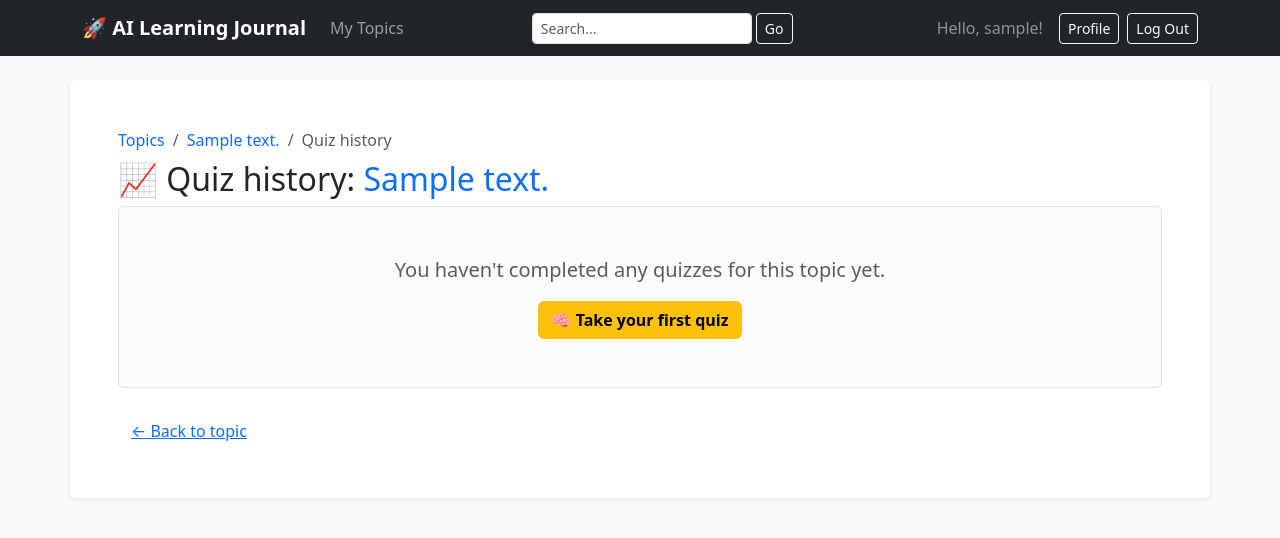
After one commit to MuhammadYusuf007-max/Learning_journal, a Django app: page /quiz/history/1/ in a window 1280 px wide. The commit adds this page. Shown: the top 538 px of the page. Run offline with Django 5.2, Linux system fonts and the light colour scheme; a user stored in the database is signed in; tables that the repository leaves empty hold one stand-in row (values such as "Sample post"); data that the repository does not hold is empty; some libraries are stand-ins or nearby versions.

Commit message:
Add quiz scoring and history

````diff
--- /dev/null
+++ b/learning_logs/templates/learning_logs/quiz_history.html
@@ -0,0 +1,90 @@
+{% extends 'learning_logs/base.html' %}
+
+{% block page_header %}
+    <nav aria-label="breadcrumb">
+        <ol class="breadcrumb mb-2">
+            <li class="breadcrumb-item"><a href="{% url 'learning_logs:topics' %}" class="text-decoration-none">Topics</a></li>
+            <li class="breadcrumb-item"><a href="{% url 'learning_logs:topic' topic.id %}" class="text-decoration-none">{{ topic.text }}</a></li>
+            <li class="breadcrumb-item active" aria-current="page">Quiz history</li>
+        </ol>
+    </nav>
+    <h2>📈 Quiz history: <span class="text-primary">{{ topic.text }}</span></h2>
+{% endblock page_header %}
+
+{% block content %}
+
+{% if attempts %}
+    <div class="row g-3 mb-4">
+        <div class="col-sm-4">
+            <div class="card text-bg-primary shadow-sm h-100">
+                <div class="card-body">
+                    <h6 class="card-subtitle mb-1 text-white-50">Attempts</h6>
+                    <p class="display-5 mb-0">{{ attempts|length }}</p>
+                </div>
+            </div>
+        </div>
+        <div class="col-sm-4">
+            <div class="card text-bg-success shadow-sm h-100">
+                <div class="card-body">
+                    <h6 class="card-subtitle mb-1 text-white-50">Best score</h6>
+                    <p class="display-5 mb-0">{{ best }}%</p>
+                </div>
+            </div>
+        </div>
+        <div class="col-sm-4">
+            <div class="card text-bg-info shadow-sm h-100">
+                <div class="card-body">
+                    <h6 class="card-subtitle mb-1 text-white-50">Average</h6>
+                    <p class="display-5 mb-0">{{ avg }}%</p>
+                </div>
+            </div>
+        </div>
+    </div>
+
+    <div class="card shadow-sm">
+        <div class="table-responsive">
+            <table class="table table-hover mb-0">
+                <thead class="table-light">
+                    <tr>
+                        <th>#</th>
+                        <th>Date</th>
+                        <th>Score</th>
+                        <th>Percentage</th>
+                        <th class="text-end">Action</th>
+                    </tr>
+                </thead>
+                <tbody>
+                    {% for a in attempts %}
+                        <tr>
+                            <td class="text-muted">{{ forloop.counter }}</td>
+                            <td>{{ a.completed_at|date:"M j, Y, g:i a" }}</td>
+                            <td>{{ a.score }} / {{ a.total }}</td>
+                            <td>
+                                <span class="badge
+                                    {% if a.percentage >= 80 %}bg-success
+                                    {% elif a.percentage >= 50 %}bg-warning text-dark
+                                    {% else %}bg-danger{% endif %}">
+                                    {{ a.percentage }}%
+                                </span>
+                            </td>
+                            <td class="text-end">
+                                <a href="{% url 'learning_logs:quiz_result' a.id %}" class="btn btn-sm btn-outline-primary">Review</a>
+                            </td>
+                        </tr>
+                    {% endfor %}
+                </tbody>
+            </table>
+        </div>
+    </div>
+{% else %}
+    <div class="alert alert-light border text-center p-5">
+        <p class="fs-5 text-muted mb-3">You haven't completed any quizzes for this topic yet.</p>
+        <a href="{% url 'learning_logs:topic_quiz' topic.id %}" class="btn btn-warning fw-bold">🧠 Take your first quiz</a>
+    </div>
+{% endif %}
+
+<div class="mt-4">
+    <a href="{% url 'learning_logs:topic' topic.id %}" class="btn btn-link">&larr; Back to topic</a>
+</div>
+
+{% endblock content %}
--- a/learning_logs/urls.py
+++ b/learning_logs/urls.py
@@ -34,8 +34,14 @@ urlpatterns = [
     # This path handles the web view AND the PDF/DOCX downloads via query parameters
     path('summary/<int:topic_id>/', views.topic_summary, name='topic_summary'),
 
-    # This URL will be used by the new button in the topic view
+    # Start a new quiz attempt for a topic (creates a QuizAttempt and redirects).
     path('quiz/<int:topic_id>/', views.topic_quiz, name='topic_quiz'),
+    # Take an in-progress quiz attempt (GET shows form, POST grades it).
+    path('quiz/attempt/<int:attempt_id>/', views.take_quiz, name='take_quiz'),
+    # See graded results for a completed attempt.
+    path('quiz/result/<int:attempt_id>/', views.quiz_result, name='quiz_result'),
+    # See past attempts on a topic.
+    path('quiz/history/<int:topic_id>/', views.quiz_history, name='quiz_history'),
 
     # AI Q&A chat for a topic (basic RAG over user's own notes)
     path('qa/<int:topic_id>/', views.topic_qa, name='topic_qa'),
--- a/learning_logs/views.py
+++ b/learning_logs/views.py
@@ -1,5 +1,7 @@
 import os
 import io
+import json
+import re
 from dotenv import load_dotenv
 from openai import OpenAI
 
@@ -9,8 +11,9 @@ from django.contrib import messages
 from django.core.paginator import Paginator
 from django.http import Http404, FileResponse, HttpResponse
 from django.template.defaultfilters import striptags
+from django.utils import timezone
 
-from .models import Topic, Entry
+from .models import Topic, Entry, QuizAttempt
 from .forms import TopicForm, EntryForm
 
 # Libraries for file export
@@ -77,6 +80,75 @@ def generate_ai_content(text, mode="summary"):
         user_msg = f"Summarize this in one short sentence: {text}"
 
     return _call_ai(system_msg, user_msg)
+
+
+def generate_ai_quiz_json(notes_text, num_questions=5):
+    """
+    Ask the AI for a structured multiple-choice quiz in JSON form.
+    Returns a list of question dicts, or an empty list on failure.
+    """
+    MAX_NOTES_CHARS = 12000
+    if len(notes_text) > MAX_NOTES_CHARS:
+        notes_text = notes_text[:MAX_NOTES_CHARS]
+
+    system_msg = (
+        "You are a strict but fair tutor that creates multiple-choice quizzes. "
+        "You MUST respond with ONLY a valid JSON array, no prose, no markdown fences. "
+        "Each item must have exactly these keys: question (string), options (array of "
+        "exactly 4 strings), correct_index (integer 0-3), explanation (short string)."
+    )
+    user_msg = (
+        f"Create exactly {num_questions} multiple-choice questions based ONLY on the "
+        f"notes below. Each question must have 4 options. Indicate the correct answer "
+        f"by its index (0-3). Add a one-sentence explanation.\n\n"
+        f"NOTES:\n{notes_text}\n\n"
+        f"Return JSON only."
+    )
+
+    raw = _call_ai(system_msg, user_msg)
+    if not raw or raw.startswith("AI features disabled"):
+        return []
+
+    # Strip optional ```json fences the model may add despite instructions.
+    cleaned = raw.strip()
+    fence_match = re.search(r"```(?:json)?\s*(.*?)```", cleaned, re.DOTALL)
+    if fence_match:
+        cleaned = fence_match.group(1).strip()
+
+    # If the model added prose before/after, try to extract the first JSON array.
+    if not cleaned.startswith('['):
+        bracket_match = re.search(r"\[\s*\{.*\}\s*\]", cleaned, re.DOTALL)
+        if bracket_match:
+            cleaned = bracket_match.group(0)
+
+    try:
+        data = json.loads(cleaned)
+    except json.JSONDecodeError as e:
+        print(f"Quiz JSON parse error: {e}\nRaw: {raw[:500]}")
+        return []
+
+    # Validate shape and keep only well-formed items.
+    valid = []
+    for item in data if isinstance(data, list) else []:
+        if not isinstance(item, dict):
+            continue
+        q = item.get('question')
+        opts = item.get('options')
+        ci = item.get('correct_index')
+        expl = item.get('explanation', '')
+        if (
+            isinstance(q, str) and q.strip()
+            and isinstance(opts, list) and len(opts) == 4
+            and all(isinstance(o, str) for o in opts)
+            and isinstance(ci, int) and 0 <= ci <= 3
+        ):
+            valid.append({
+                'question': q.strip(),
+                'options': [o.strip() for o in opts],
+                'correct_index': ci,
+                'explanation': str(expl).strip(),
+            })
+    return valid
 
 
 def generate_ai_qa(context_text, question):
@@ -355,17 +427,106 @@ def search(request):
 
 @login_required
 def topic_quiz(request, topic_id):
-    """Generates ONLY a quiz based on the topic entries."""
+    """Start a new quiz attempt: generate questions, save, then redirect to take it."""
     topic = get_object_or_404(Topic, id=topic_id, owner=request.user)
     entries = topic.entry_set.all()
 
-    # Combine entries and strip HTML
-    raw_text = " ".join([striptags(e.text) for e in entries])
+    if not entries.exists():
+        messages.warning(request, 'Add at least one entry before taking a quiz.')
+        return redirect('learning_logs:topic', topic_id=topic.id)
 
-    # Call the AI specifically for a Quiz
-    quiz_questions = generate_ai_content(raw_text, mode="quiz")
+    raw_text = " ".join(striptags(e.text) for e in entries)
+    questions = generate_ai_quiz_json(raw_text, num_questions=5)
 
-    return render(request, 'learning_logs/topic_quiz.html', {
+    if not questions:
+        messages.error(request, "Couldn't generate a quiz right now. Please try again in a moment.")
+        return redirect('learning_logs:topic', topic_id=topic.id)
+
+    attempt = QuizAttempt.objects.create(
+        user=request.user,
+        topic=topic,
+        questions_data=questions,
+        total=len(questions),
+    )
+    return redirect('learning_logs:take_quiz', attempt_id=attempt.id)
+
+
+@login_required
+def take_quiz(request, attempt_id):
+    """Display the quiz form and grade it on submit."""
+    attempt = get_object_or_404(QuizAttempt, id=attempt_id, user=request.user)
+
+    if attempt.completed:
+        return redirect('learning_logs:quiz_result', attempt_id=attempt.id)
+
+    if request.method == 'POST':
+        answers = []
+        score = 0
+        for i, q in enumerate(attempt.questions_data):
+            raw = request.POST.get(f'q_{i}')
+            try:
+                picked = int(raw) if raw is not None else None
+            except (TypeError, ValueError):
+                picked = None
+            answers.append(picked)
+            if picked == q.get('correct_index'):
+                score += 1
+
+        attempt.answers_data = answers
+        attempt.score = score
+        attempt.completed = True
+        attempt.completed_at = timezone.now()
+        attempt.save()
+        messages.success(request, f'You scored {score} / {attempt.total} ({attempt.percentage}%).')
+        return redirect('learning_logs:quiz_result', attempt_id=attempt.id)
+
+    return render(request, 'learning_logs/take_quiz.html', {
+        'attempt': attempt,
+        'topic': attempt.topic,
+    })
+
+
+@login_required
+def quiz_result(request, attempt_id):
+    """Show the graded results for a completed quiz attempt."""
+    attempt = get_object_or_404(QuizAttempt, id=attempt_id, user=request.user)
+
+    if not attempt.completed:
+        return redirect('learning_logs:take_quiz', attempt_id=attempt.id)
+
+    # Build a list of {question, options, correct_index, picked, explanation, is_correct}
+    review = []
+    for i, q in enumerate(attempt.questions_data):
+        picked = attempt.answers_data[i] if i < len(attempt.answers_data) else None
+        review.append({
+            'index': i,
+            'question': q.get('question', ''),
+            'options': q.get('options', []),
+            'correct_index': q.get('correct_index'),
+            'picked': picked,
+            'explanation': q.get('explanation', ''),
+            'is_correct': picked == q.get('correct_index'),
+        })
+
+    return render(request, 'learning_logs/quiz_result.html', {
+        'attempt': attempt,
+        'topic': attempt.topic,
+        'review': review,
+    })
+
+
+@login_required
+def quiz_history(request, topic_id):
+    """List the user's past quiz attempts on a topic."""
+    topic = get_object_or_404(Topic, id=topic_id, owner=request.user)
+    attempts = QuizAttempt.objects.filter(user=request.user, topic=topic, completed=True)
+
+    best = max((a.percentage for a in attempts), default=0)
+    avg = round(sum(a.percentage for a in attempts) / len(attempts), 1) if attempts else 0
+
+    return render(request, 'learning_logs/quiz_history.html', {
         'topic': topic,
-        'quiz': quiz_questions
+        'attempts': attempts,
+        'best': best,
+        'avg': avg,
     })
````
Also changed, not shown: learning_logs/admin.py (+9 -1 lines), learning_logs/models.py (+33 -0 lines), learning_logs/templates/learning_logs/quiz_result.html (added, +78 -0 lines), learning_logs/templates/learning_logs/take_quiz.html (added, +49 -0 lines), learning_logs/templates/learning_logs/topic.html (+9 -3 lines), learning_logs/migrations/0005_quizattempt.py (added).
